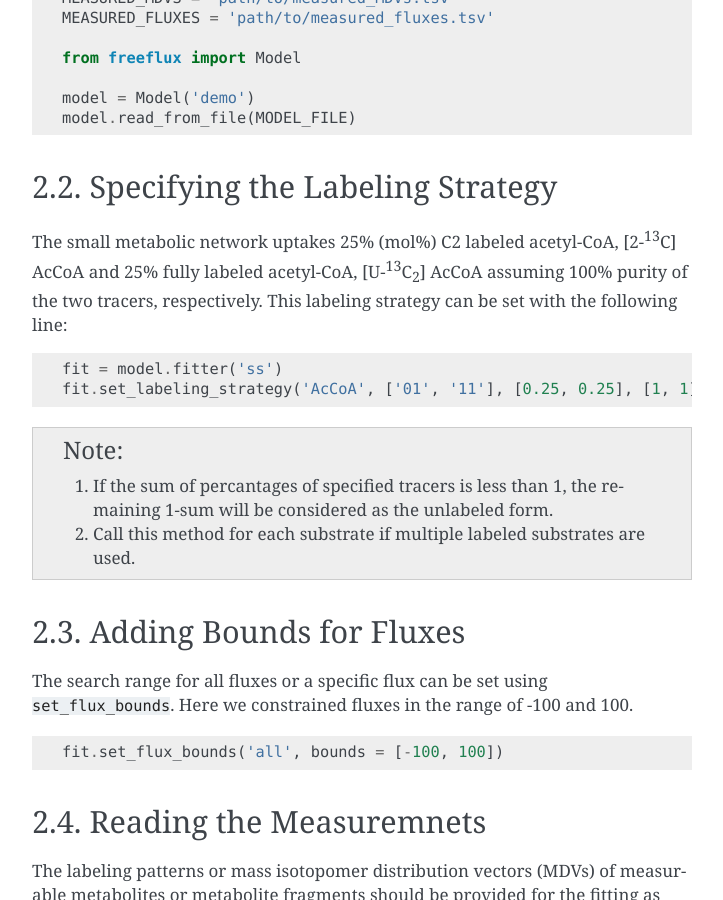
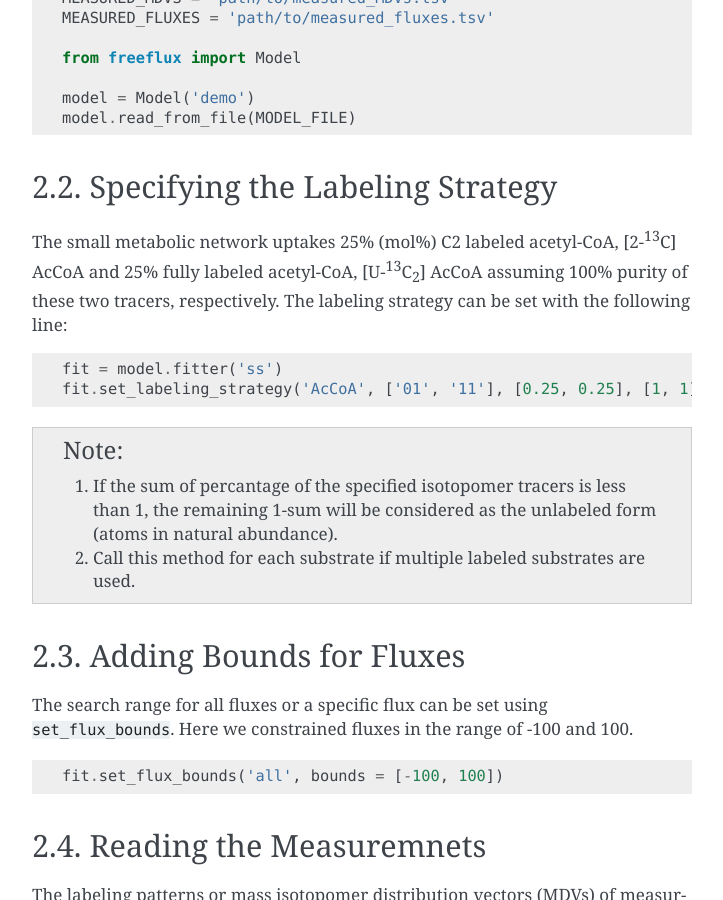
Before and after one commit to Chaowu88/freeflux, a Sphinx documentation site: the page built from docs/source/quickstart.rst, in a window 1280 px wide and 900 px high, scrolled down 892 px. Shown: the whole window, without its empty margins (388-1111 px from the left). Built offline with Sphinx 7.4.7, drawn with Linux system fonts in a browser that asks for light colours; pages that are not in the unit, such as notebooks, are missing from menus.

Commit message:
Update quickstart.rst

```diff
--- a/docs/source/quickstart.rst
+++ b/docs/source/quickstart.rst
@@ -65,7 +65,7 @@ The model can then be loaded by:
 Specifying the Labeling Strategy
 --------------------------------
 
-The small metabolic network uptakes 25% (mol%) C2 labeled acetyl-CoA, [2-\ :sup:`13`\C] AcCoA and 25% fully labeled acetyl-CoA, [U-\ :sup:`13`\C\ :sub:`2`\] AcCoA assuming 100% purity of the two tracers, respectively. This labeling strategy can be set with the following line:
+The small metabolic network uptakes 25% (mol%) C2 labeled acetyl-CoA, [2-\ :sup:`13`\C] AcCoA and 25% fully labeled acetyl-CoA, [U-\ :sup:`13`\C\ :sub:`2`\] AcCoA assuming 100% purity of these two tracers, respectively. The labeling strategy can be set with the following line:
 
 .. code-block:: python
 
@@ -73,7 +73,7 @@ The small metabolic network uptakes 25% (mol%) C2 labeled acetyl-CoA, [2-\ :sup:
   fit.set_labeling_strategy('AcCoA', ['01', '11'], [0.25, 0.25], [1, 1])
 
 .. Note::
-   1. If the sum of percantages of specified tracers is less than 1, the remaining 1-sum will be considered as the unlabeled form.
+   1. If the sum of percantage of the specified isotopomer tracers is less than 1, the remaining 1-sum will be considered as the unlabeled form (atoms in natural abundance).
    2. Call this method for each substrate if multiple labeled substrates are used.
 
 Adding Bounds for Fluxes
```
